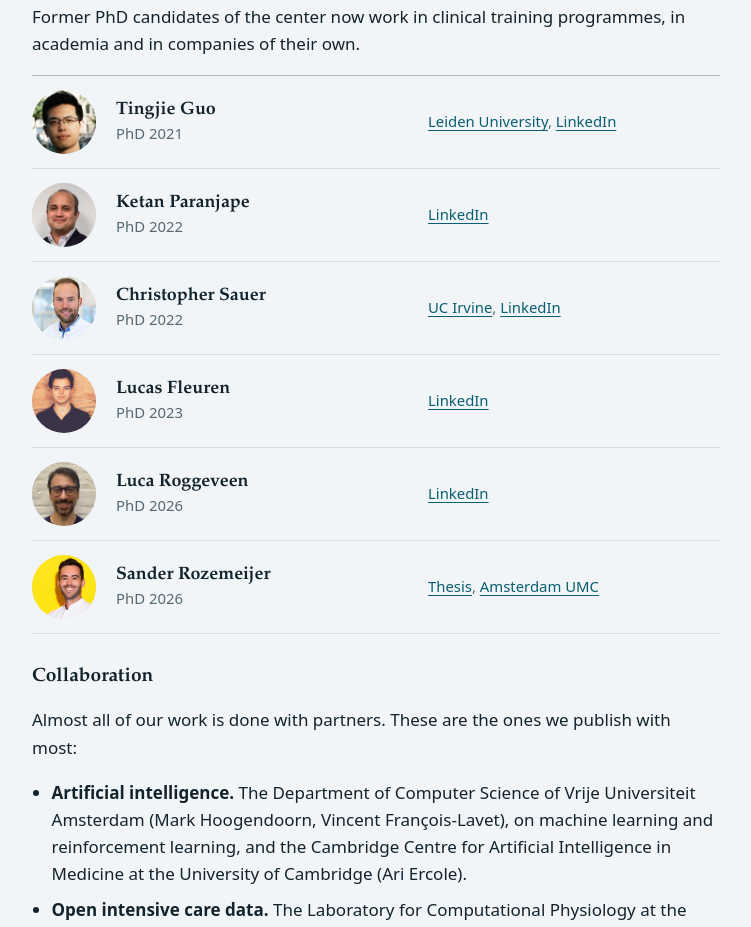
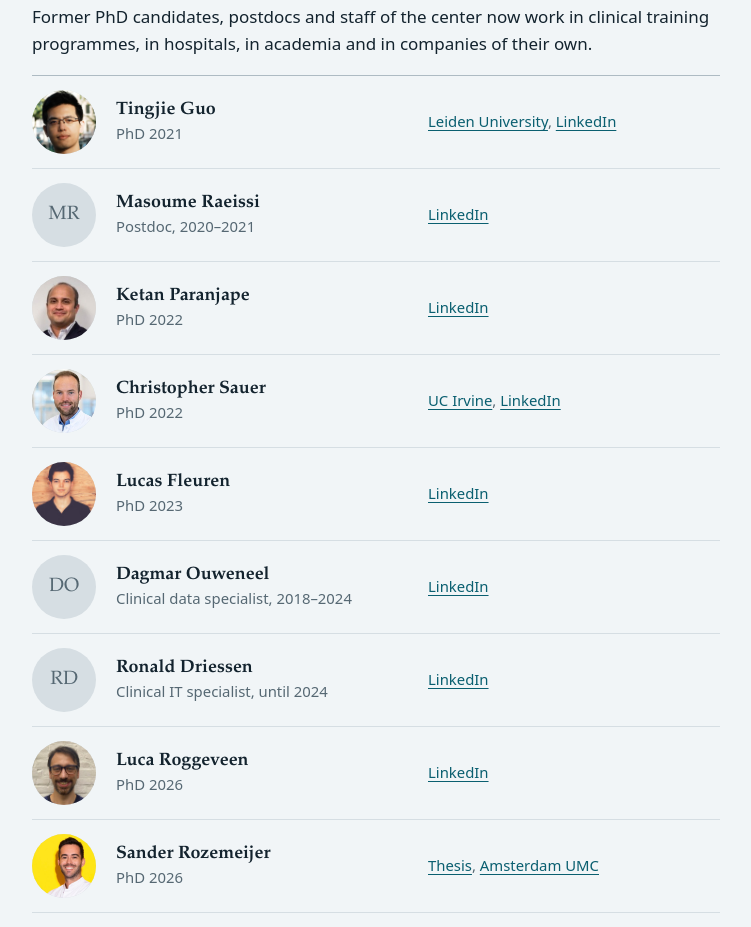
Before and after one commit to paulelbers/amsterdammedicaldatascience.nl, a plain HTML site: page c4i/index.html in a window 1280 px wide. Shown: the part 7670-8597 px from the top of the page, without its empty margins (352-1103 px from the left). Drawn offline with Linux system fonts and the light colour scheme.

Commit message:
C4I page: former postdoc and staff among the alumni
Masoume Raeissi (postdoc, 2020–2021), Dagmar Ouweneel (clinical data
specialist, 2018–2024) and Ronald Driessen (clinical IT specialist,
until 2024) join the alumni, in order of the year they left, with
their role instead of a PhD year and initials where there is no photo.
The introduction now names postdocs and staff too.

Co-Authored-By: Claude Opus 5.5 <noreply@anthropic.com>
Claude-Session: https://claude.ai/code/session_01N4rQkbrz2QjUTEf5v7DHfW

```diff
--- a/c4i/index.html
+++ b/c4i/index.html
@@ -453,12 +453,17 @@ footer .page { display: grid; grid-template-columns: var(--margin-col) minmax(0,
         </li>
       </ul>
       <h3>Alumni</h3>
-      <p>Former PhD candidates of the center now work in clinical training programmes, in academia and in companies of their own.</p>
+      <p>Former PhD candidates, postdocs and staff of the center now work in clinical training programmes, in hospitals, in academia and in companies of their own.</p>
       <ul class="people">
         <li>
           <img src="../images/tg.jpg" alt="" width="64" height="64">
           <div><b>Tingjie Guo</b><span>PhD 2021</span></div>
           <div><span class="links"><a href="https://www.universiteitleiden.nl/en/staffmembers/tingjie-guo" target="_blank" rel="noopener">Leiden University</a>, <a href="https://www.linkedin.com/in/tingjieguo/" target="_blank" rel="noopener">LinkedIn</a></span></div>
+        </li>
+        <li>
+          <span class="initials" aria-hidden="true">MR</span>
+          <div><b>Masoume Raeissi</b><span>Postdoc, 2020–2021</span></div>
+          <div><span class="links"><a href="https://www.linkedin.com/in/masoumemraeissi/" target="_blank" rel="noopener">LinkedIn</a></span></div>
         </li>
         <li>
           <img src="../images/kp.jpg" alt="" width="64" height="64">
@@ -474,6 +479,16 @@ footer .page { display: grid; grid-template-columns: var(--margin-col) minmax(0,
           <img src="../images/lf.jpg" alt="" width="64" height="64">
           <div><b>Lucas Fleuren</b><span>PhD 2023</span></div>
           <div><span class="links"><a href="https://www.linkedin.com/in/lucas-fleuren-4391a117b/" target="_blank" rel="noopener">LinkedIn</a></span></div>
+        </li>
+        <li>
+          <span class="initials" aria-hidden="true">DO</span>
+          <div><b>Dagmar Ouweneel</b><span>Clinical data specialist, 2018–2024</span></div>
+          <div><span class="links"><a href="https://www.linkedin.com/in/dagmar-ouweneel-51a50810/" target="_blank" rel="noopener">LinkedIn</a></span></div>
+        </li>
+        <li>
+          <span class="initials" aria-hidden="true">RD</span>
+          <div><b>Ronald Driessen</b><span>Clinical IT specialist, until 2024</span></div>
+          <div><span class="links"><a href="https://www.linkedin.com/in/ronald-driessen-b88a9788/" target="_blank" rel="noopener">LinkedIn</a></span></div>
         </li>
         <li>
           <img src="../images/lr.jpg" alt="" width="64" height="64">
```
